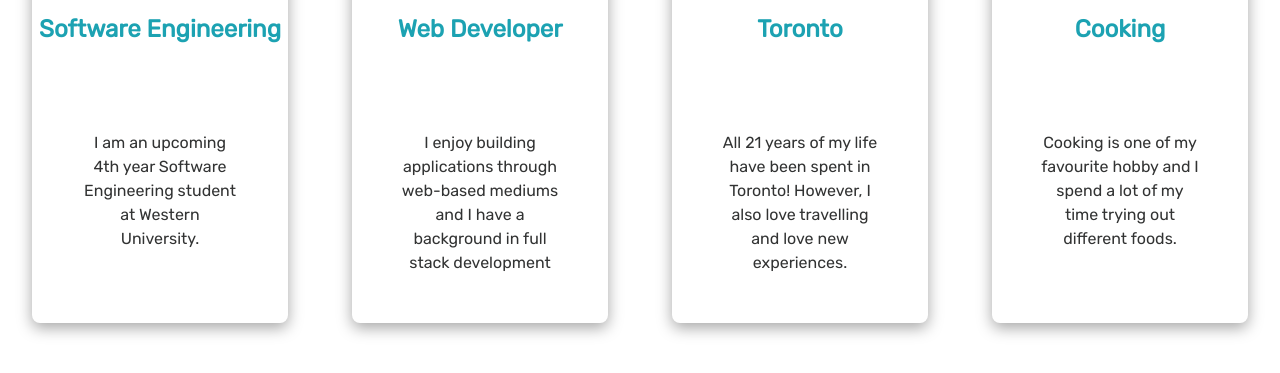
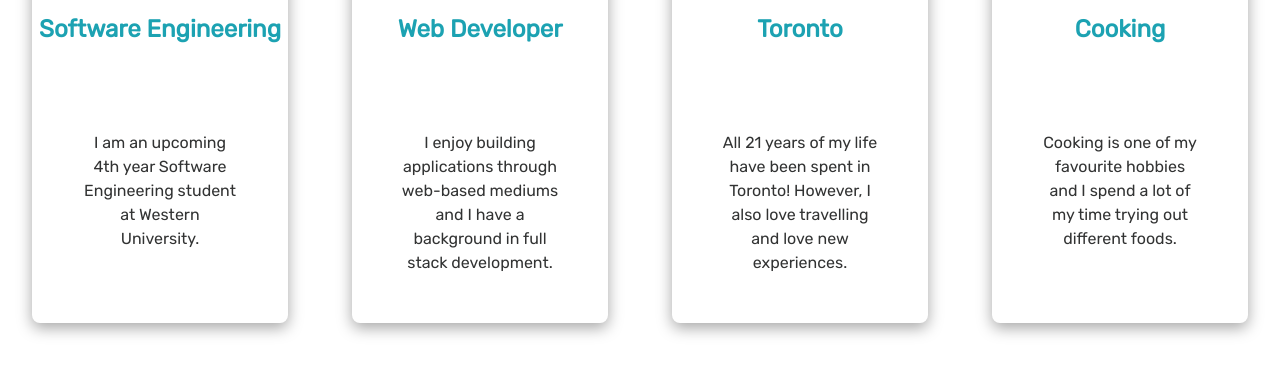
Before and after one commit to slin349/PersonalWebsite, a React (Create React App) app in the folder personal-website/: page / in a window 1280 px wide. Shown: the part 1200-1573 px from the top of the page. Built offline with nearby package versions, Linux system fonts and the light colour scheme.

Commit message:
fixed some typos

```diff
--- a/personal-website/src/data/data.js
+++ b/personal-website/src/data/data.js
@@ -14,7 +14,7 @@ export const aboutMeData = [
     {
         img: '💻',
         title: 'Web Developer',
-        description: 'I enjoy building applications through web-based mediums and I have a background in full stack development ',
+        description: 'I enjoy building applications through web-based mediums and I have a background in full stack development.',
     },
     {
         img: '🏠',
@@ -24,7 +24,7 @@ export const aboutMeData = [
     {
         img: '🍳',
         title: 'Cooking',
-        description: 'Cooking is one of my favourite hobby and I spend a lot of my time trying out different foods.',
+        description: 'Cooking is one of my favourite hobbies and I spend a lot of my time trying out different foods.',
     },
 ];
 
--- a/personal-website/src/styleobjects/landingPage.js
+++ b/personal-website/src/styleobjects/landingPage.js
@@ -196,6 +196,7 @@ export const styles = {
         },
         rightSideContentContainer: {
             width: '100%',
+            marginTop: '0.5rem',
             paddingRight: '0',
         },
         pageOneContainer: {
```
